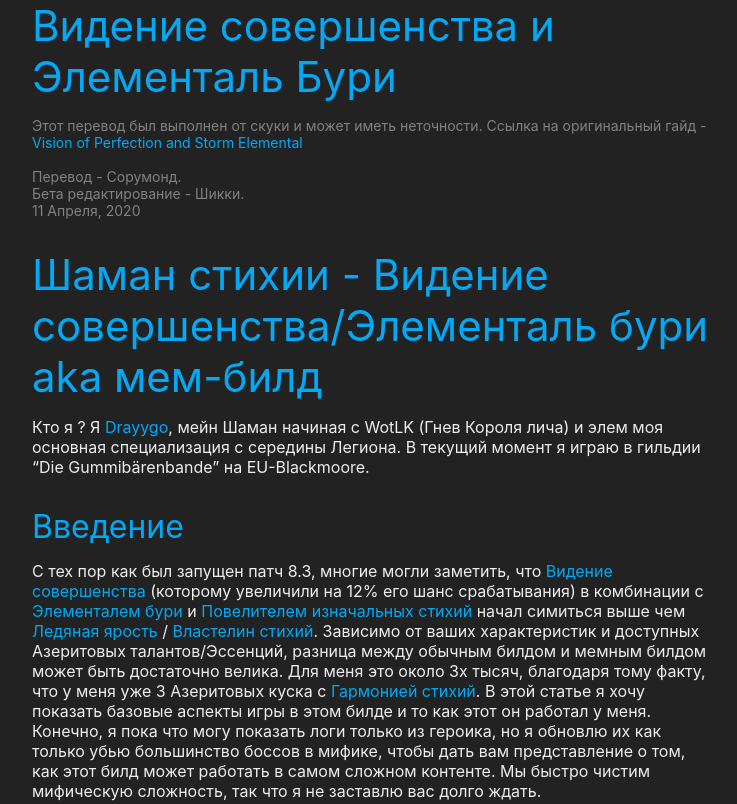
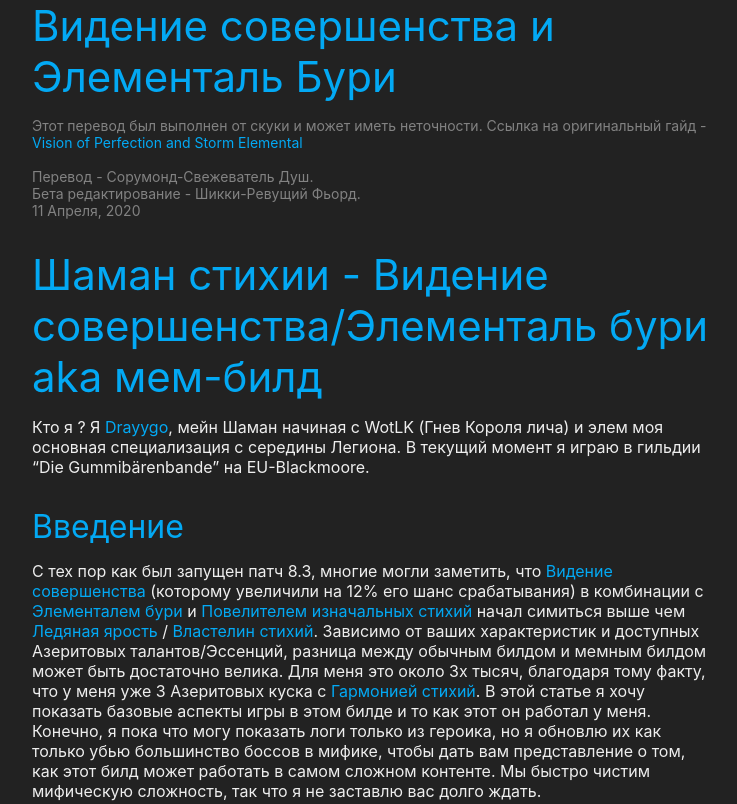
Before and after one commit to sorumond/vop-build, a website: page src/index.html in a window 1280 px wide. Shown: the top 804 px of the page, without its empty margins (268-1005 px from the left). Drawn offline with Linux system fonts and the light colour scheme; a script that the page names is missing.

Commit message:
fix mistakes

```diff
--- a/src/index.html
+++ b/src/index.html
@@ -16,9 +16,9 @@
   <div class="small-description">Этот перевод был выполнен от скуки и может иметь неточности. Ссылка на оригинальный гайд - <a
     href="https://stormearthandlava.com/blog/2020/02/08/vop-se-build.html">Vision of Perfection and Storm Elemental</a> <br>
     <br>
-    Перевод - Сорумонд.
+    Перевод - Сорумонд-Свежеватель Душ.
     <br>
-    Бета редактирование - Шикки.
+    Бета редактирование - Шикки-Ревущий Фьорд.
     <br>
     11 Апреля, 2020
   </div>
```
